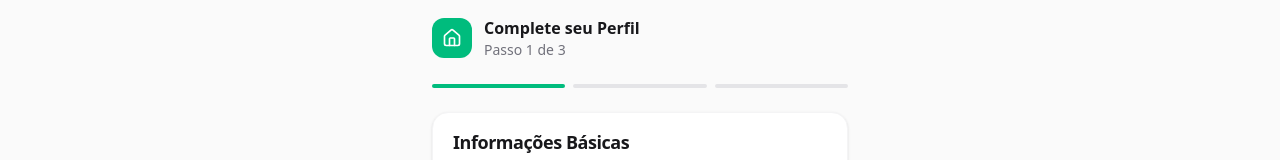
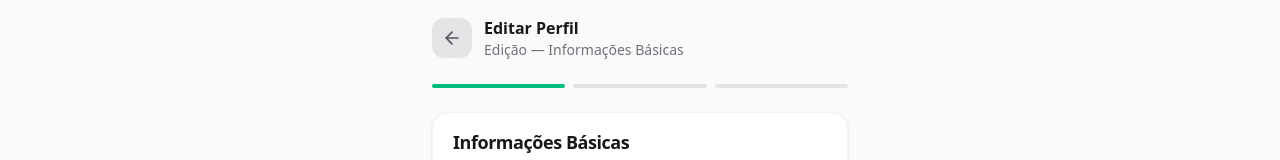
Before and after one commit to kaua06656-arch/NOVO-PROJETO---REDE-SOCIAL-PARA-ESUDANTES, a Next.js app: page /profile/edit in a window 1280 px wide. Shown: the top 160 px of the page. Built offline with nearby package versions, Linux system fonts and the light colour scheme; no server answers.

Commit message:
fix: transform /profile/edit into dedicated edit UI with proper header and back button

```diff
--- a/src/app/(main)/profile/edit/page.tsx
+++ b/src/app/(main)/profile/edit/page.tsx
@@ -6,7 +6,7 @@ import { createClient } from '@/lib/supabase/client'
 import { Button } from '@/components/ui/button'
 import { Input } from '@/components/ui/input'
 import { Card, CardContent, CardHeader, CardTitle } from '@/components/ui/card'
-import { ArrowLeft, ArrowRight, Check, Home } from 'lucide-react'
+import { ArrowLeft, ArrowRight, Check, Edit2 } from 'lucide-react'
 import type { Database } from '@/types/database.types'
 
 type PreferenceKey = 'smoker' | 'pets' | 'party' | 'sleep_early' | 'clean'
@@ -18,7 +18,7 @@ const STEPS = [
     { id: 3, title: 'Objetivo' },
 ]
 
-export default function OnboardingPage() {
+export default function EditProfilePage() {
     const supabase = createClient()
     const router = useRouter()
 
@@ -139,15 +139,18 @@ export default function OnboardingPage() {
             <div className="max-w-md mx-auto">
                 {/* Header */}
                 <div className="flex items-center gap-3 mb-6">
-                    <div className="w-10 h-10 rounded-xl bg-emerald-500 flex items-center justify-center">
-                        <Home className="w-5 h-5 text-white" />
-                    </div>
+                    <button
+                        onClick={() => router.push('/profile')}
+                        className="w-10 h-10 rounded-xl bg-zinc-200 dark:bg-zinc-800 flex items-center justify-center hover:bg-zinc-300 dark:hover:bg-zinc-700 transition-colors"
+                    >
+                        <ArrowLeft className="w-5 h-5 text-zinc-600 dark:text-zinc-400" />
+                    </button>
                     <div>
                         <h1 className="font-bold text-zinc-900 dark:text-white">
-                            Complete seu Perfil
+                            Editar Perfil
                         </h1>
                         <p className="text-sm text-zinc-500">
-                            Passo {step} de {STEPS.length}
+                            Edição — {STEPS[step - 1].title}
                         </p>
                     </div>
                 </div>
@@ -343,7 +346,7 @@ export default function OnboardingPage() {
                             onClick={handleSubmit}
                             isLoading={isLoading}
                         >
-                            Concluir
+                            Salvar Alterações
                             <Check className="w-4 h-4 ml-1" />
                         </Button>
                     )}
```
